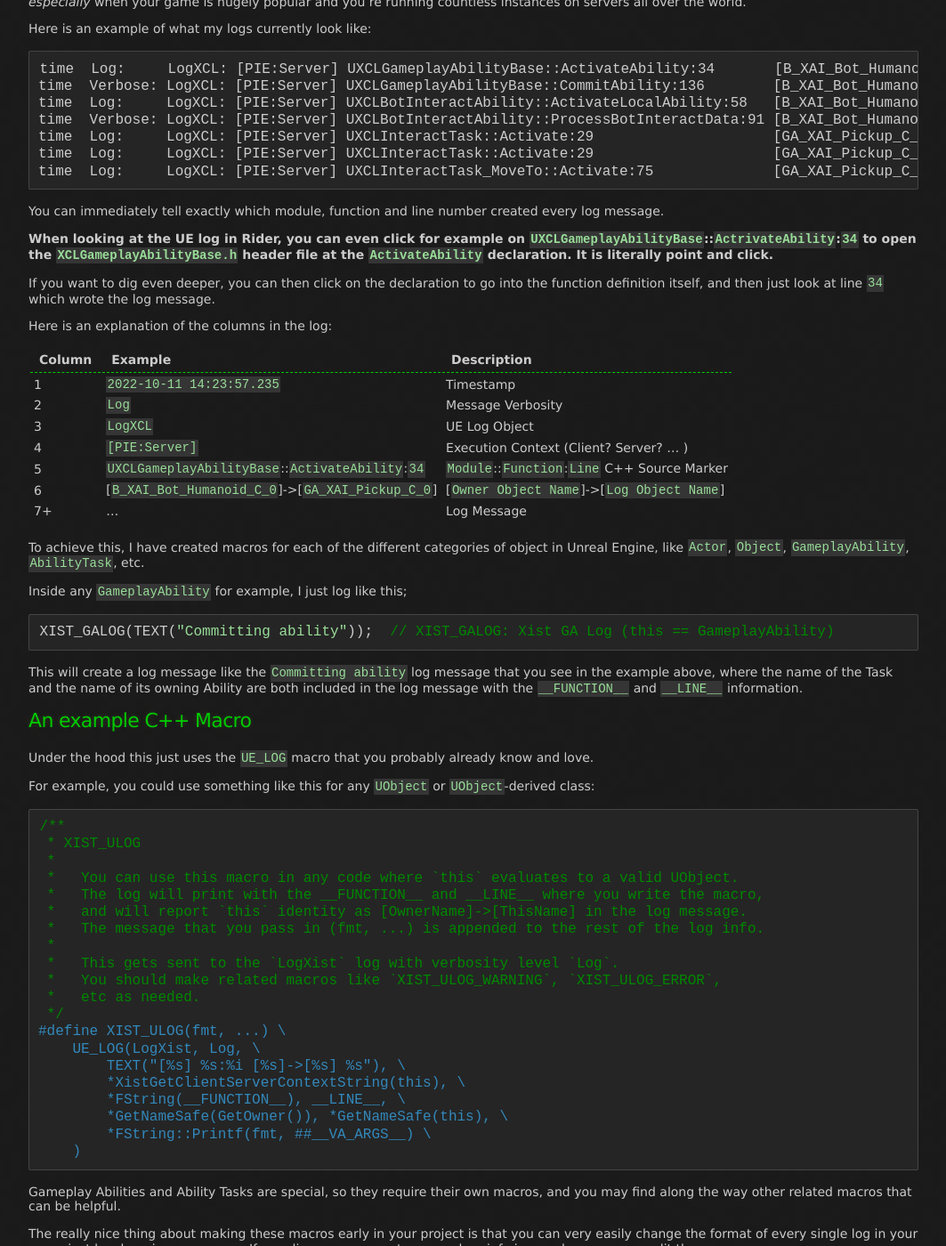
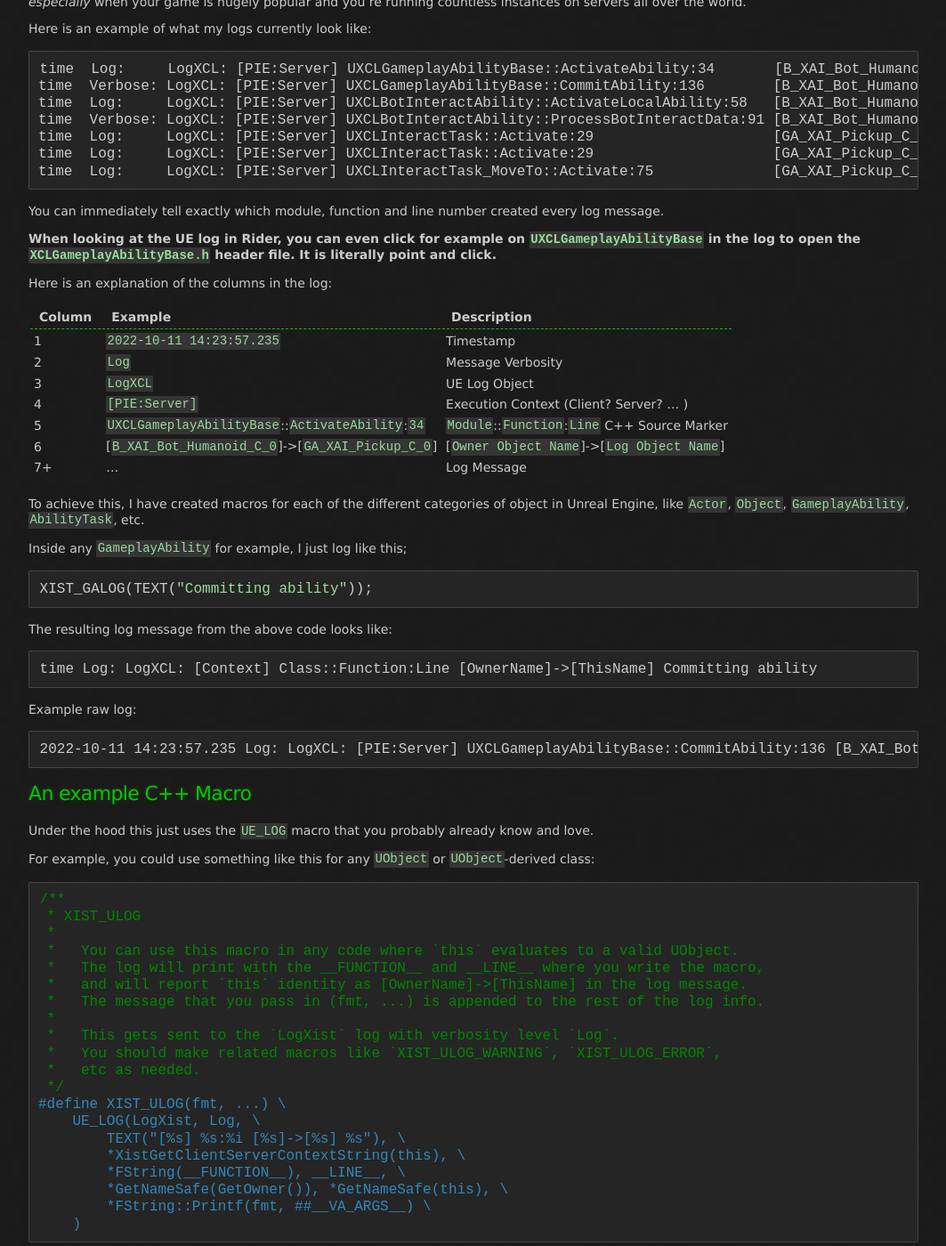
Before and after one commit to x157/x157.github.io, a Jekyll site: the page built from UE5/Dev/DebuggingTips.md, in a window 1280 px wide and 1400 px high, scrolled down 2207 px. Shown: the whole window at 89% size, without its empty margins (108-1171 px from the left). Built offline with Jekyll 4.4.1, drawn with Linux system fonts in a browser that asks for light colours; some of the changed text lies outside the part shown.

Commit message:
Update log tips

````diff
--- a/UE5/Dev/DebuggingTips.md
+++ b/UE5/Dev/DebuggingTips.md
@@ -146,12 +146,9 @@ time  Log:     LogXCL: [PIE:Server] UXCLInteractTask_MoveTo::Activate:75
 You can immediately tell exactly which module, function and line number created every log message.
 
 **When looking at the UE log in Rider, you can even click for example on
-`UXCLGameplayAbilityBase`::`ActrivateAbility`:`34` to open
-the `XCLGameplayAbilityBase.h` header file at the `ActivateAbility` declaration.
+`UXCLGameplayAbilityBase` in the log to open
+the `XCLGameplayAbilityBase.h` header file.
 It is literally point and click.**
-
-If you want to dig even deeper, you can then click on the declaration to go into the
-function definition itself, and then just look at line `34` which wrote the log message.
 
 Here is an explanation of the columns in the log:
 
@@ -171,13 +168,20 @@ like `Actor`, `Object`, `GameplayAbility`, `AbilityTask`, etc.
 Inside any `GameplayAbility` for example, I just log like this;
 
 ```c++
-XIST_GALOG(TEXT("Committing ability"));  // XIST_GALOG: Xist GA Log (this == GameplayAbility)
+XIST_GALOG(TEXT("Committing ability"));
 ```
 
-This will create a log message like the `Committing ability` log message that you see in the
-example above, where the name of the Task and the name of its owning Ability are both included
-in the log message with the `__FUNCTION__` and `__LINE__` information.
+The resulting log message from the above code looks like:
 
+```
+time Log: LogXCL: [Context] Class::Function:Line [OwnerName]->[ThisName] Committing ability
+```
+
+Example raw log:
+
+```
+2022-10-11 14:23:57.235 Log: LogXCL: [PIE:Server] UXCLGameplayAbilityBase::CommitAbility:136 [B_XAI_Bot_Humanoid_C_0]->[GA_XAI_Pickup_C_0] Committing ability
+```
 
 ### An example C++ Macro
 
````
Also changed, not shown: other parts of UE5/Dev/DebuggingTips.md (+3 -1 lines).
